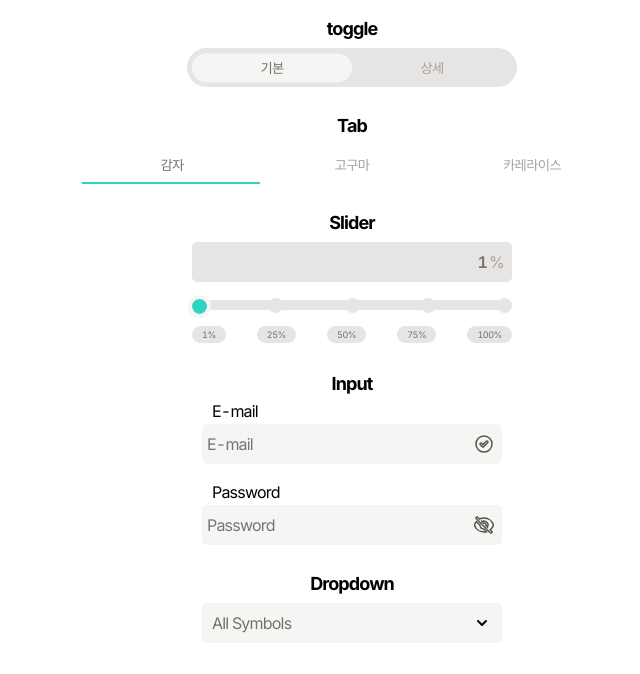
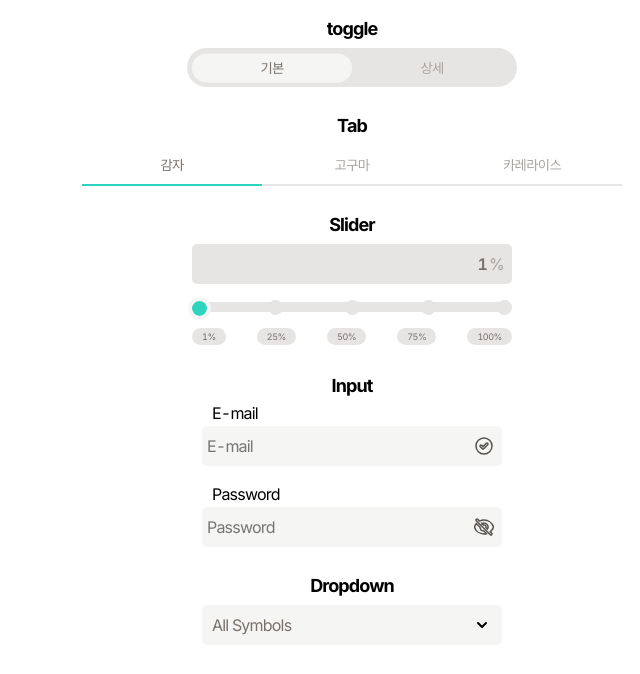
Before and after one commit to jgjgill/wanted_pre_onboarding_refactoring, a React (Create React App) app: page / in a window 1280 px wide. Shown: the top 674 px of the page, without its empty margins (288-928 px from the left). Built offline with nearby package versions, Linux system fonts and the light colour scheme.

Commit message:
style - Tab 스타일 수정

```diff
--- a/src/components/Tab.jsx
+++ b/src/components/Tab.jsx
@@ -25,7 +25,7 @@ function Tab() {
             type='button'
             value={tabItem}
             onClick={handleClickTab}
-            className={cx(styles.tab, {temp: tabItem === selectedTab})}
+            className={cx(styles.tab, {seletedTab: tabItem === selectedTab})}
             >
             {tabItem}
           </button>
--- a/src/components/Tab.module.scss
+++ b/src/components/Tab.module.scss
@@ -17,15 +17,16 @@
   padding: 10px 20px;
   font-weight: 500;
   color: colors.$TEXT_PRIMARY;
+  border-bottom: 2px solid #e7e5e4;
 }
 
-.temp {
+.seletedTab {
   color: colors.$TEXT_SECONDARY;
 }
 
 .bottomColor {
-  @include position.absolute(0 0 0 33%);
-  width: 33%;
+  @include position.absolute(0 0 0 33.3333%);
+  width: 33.3333%;
   border-bottom: 2px solid #2dd4bf;
   transition: 0.2s;
 }
```
